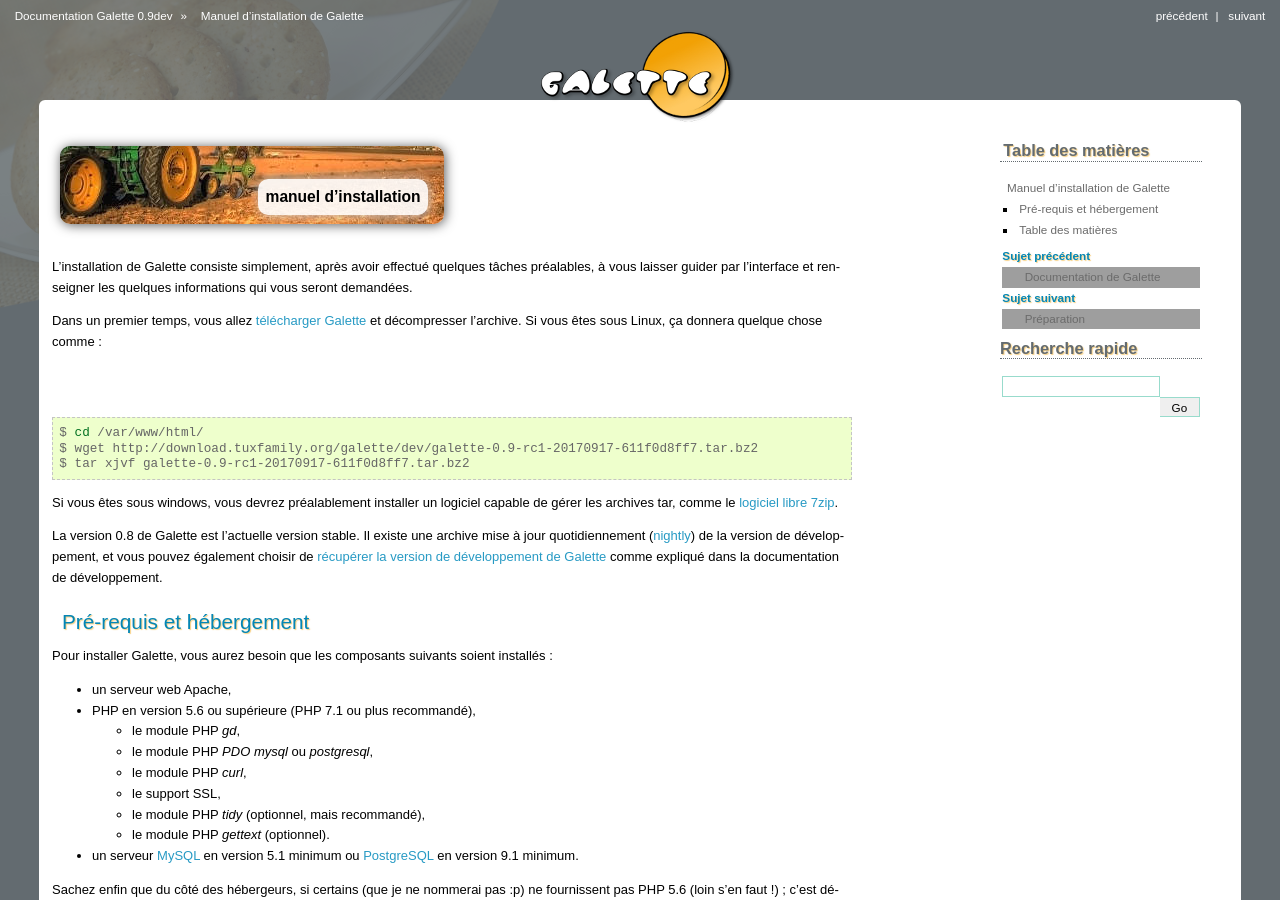
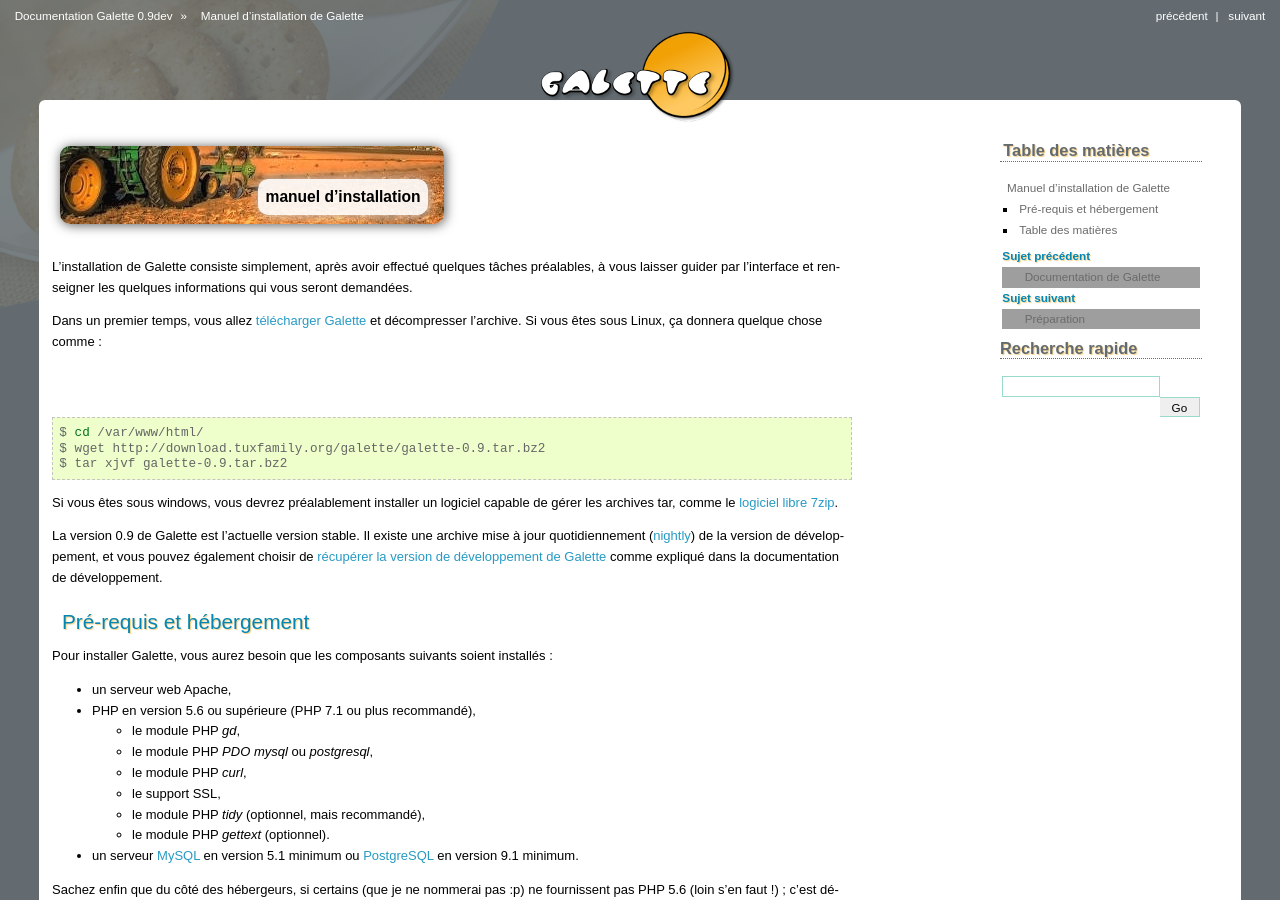
Before and after one commit to galette/galettedoc, a Sphinx documentation site: the page built from source/installation/index.rst, in a window 1280 px wide and 900 px high. Built offline with Sphinx 7.4.7, drawn with Linux system fonts in a browser that asks for light colours; grey boxes are pictures that could not be loaded.

Commit message:
Galette 0.9

```diff
--- a/source/installation/index.rst
+++ b/source/installation/index.rst
@@ -12,17 +12,17 @@
 
 L'installation de Galette consiste simplement, après avoir effectué quelques tâches préalables, à vous laisser guider par l'interface et renseigner les quelques informations qui vous seront demandées.
 
-Dans un premier temps, vous allez `télécharger Galette <http://download.tuxfamily.org/galette/dev/galette-0.9-rc1-20170917-611f0d8ff7.tar.bz2>`_ et décompresser l'archive. Si vous êtes sous Linux, ça donnera quelque chose comme :
+Dans un premier temps, vous allez `télécharger Galette <http://download.tuxfamily.org/galette/dev/galette-0.9.tar.bz2>`_ et décompresser l'archive. Si vous êtes sous Linux, ça donnera quelque chose comme :
 
 .. code-block:: bash
 
    $ cd /var/www/html/
-   $ wget http://download.tuxfamily.org/galette/dev/galette-0.9-rc1-20170917-611f0d8ff7.tar.bz2
-   $ tar xjvf galette-0.9-rc1-20170917-611f0d8ff7.tar.bz2
+   $ wget http://download.tuxfamily.org/galette/galette-0.9.tar.bz2
+   $ tar xjvf galette-0.9.tar.bz2
 
 Si vous êtes sous windows, vous devrez préalablement installer un logiciel capable de gérer les archives tar, comme le `logiciel libre 7zip <http://www.7-zip.org/>`_.
 
-La version 0.8 de Galette est l'actuelle version stable. Il existe une archive mise à jour quotidiennement (`nightly <http://download.tuxfamily.org/galette/galette-dev.tar.bz2>`_) de la version de développement, et vous pouvez également choisir de  :doc:`récupérer la version de développement de Galette <../development/git>` comme expliqué dans la documentation de développement.
+La version 0.9 de Galette est l'actuelle version stable. Il existe une archive mise à jour quotidiennement (`nightly <http://download.tuxfamily.org/galette/galette-dev.tar.bz2>`_) de la version de développement, et vous pouvez également choisir de  :doc:`récupérer la version de développement de Galette <../development/git>` comme expliqué dans la documentation de développement.
 
 Pré-requis et hébergement
 -------------------------
--- a/source/installation/update.rst
+++ b/source/installation/update.rst
@@ -23,7 +23,7 @@
 
 Dans un premier temps, déconnectez-vous de votre instance de Galette actuelle.
 
-Ensuite, `téléchargez la dernière version de Galette <http://download.tuxfamily.org/galette/dev/galette-0.9-rc1-20170917-611f0d8ff7.tar.bz2>`_ et mettez à jour les fichiers. Pour plus de détails sur l'installation des fichiers de Galette, reportez-vous à la section :ref:`préparation de l'installation <preparation>`.
+Ensuite, `téléchargez la dernière version de Galette <http://download.tuxfamily.org/galette/galette-0.9.tar.bz2>`_ et mettez à jour les fichiers. Pour plus de détails sur l'installation des fichiers de Galette, reportez-vous à la section :ref:`préparation de l'installation <preparation>`.
 
 Certains fichiers et répertoires contiennent des données et devraient être réintégrés à la nouvelle installation :
 
```
